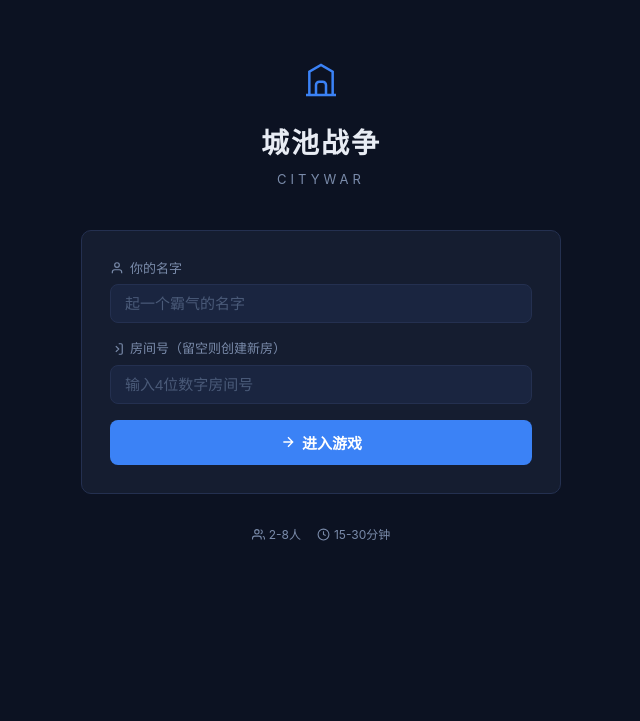
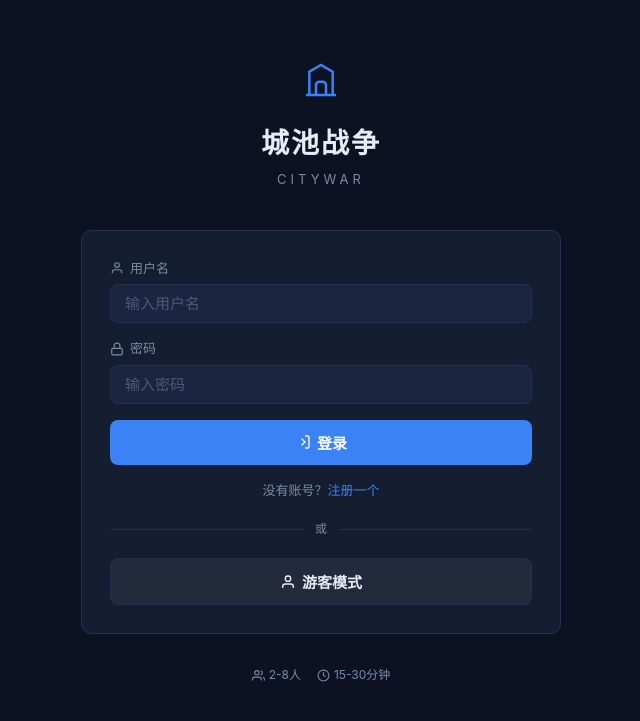
Before and after one commit to zz632/city-war, a Flask app: page / in a window 1280 px wide. Shown: the top 721 px of the page, without its empty margins (319-959 px from the left). Run offline with Flask 3, Linux system fonts and the light colour scheme.

Commit message:
解决了一些已知问题。

```diff
--- a/app.py
+++ b/app.py
@@ -7,7 +7,8 @@ CityWar Game - Flask Main Application
 
 import os
 import uuid
-from flask import Flask, render_template, request, jsonify
+import hashlib
+from flask import Flask, render_template, request, jsonify, session
 from flask_socketio import SocketIO, emit, join_room, leave_room
 
 app = Flask(__name__)
@@ -24,6 +25,104 @@ from websocket.events import init_socket_events
 room_manager = RoomManager()
 
 init_socket_events(socketio, room_manager)
+
+# ===== 在线模式 & 用户系统 =====
+ONLINE_MODE = os.environ.get('ONLINE_MODE', '').lower() in ('1', 'true', 'yes')
+users = {}  # username -> {password_hash, display_name}
+sessions = {}  # session_token -> username
+
+
+def _hash_password(password):
+    return hashlib.sha256(password.encode('utf-8')).hexdigest()
+
+
+def _check_login():
+    """检查是否已登录，返回 username 或 None"""
+    token = request.headers.get('Authorization', '').replace('Bearer ', '')
+    if not token:
+        token = request.args.get('token', '')
+    if token and token in sessions:
+        return sessions[token]
+    return None
+
+
+@app.before_request
+def require_login_online():
+    """在线模式下，未登录用户只能访问登录相关页面"""
+    if not ONLINE_MODE:
+        return
+    # 允许的路径（无需登录）
+    path = request.path
+    if path.startswith('/api/auth/'):
+        return
+    if path.startswith('/static/'):
+        return
+    # 检查登录状态
+    username = _check_login()
+    if username:
+        return
+    # 未登录：页面请求返回首页（让前端显示登录），API 请求返回 401
+    if path.startswith('/api/'):
+        return jsonify({'success': False, 'message': '请先登录'}), 401
+    # 页面请求放行，由前端判断显示登录界面
+    return None
+
+
+@app.route('/api/auth/register', methods=['POST'])
+def api_register():
+    data = request.get_json() or {}
+    username = data.get('username', '').strip()
+    password = data.get('password', '')
+    display_name = data.get('display_name', '').strip() or username
+
+    if not username or not password:
+        return jsonify({'success': False, 'message': '用户名和密码不能为空'}), 400
+    if len(username) < 2 or len(username) > 12:
+        return jsonify({'success': False, 'message': '用户名需要2-12个字符'}), 400
+    if len(password) < 4:
+        return jsonify({'success': False, 'message': '密码至少4个字符'}), 400
+    if username in users:
+        return jsonify({'success': False, 'message': '用户名已被占用'}), 400
+
+    users[username] = {
+        'password_hash': _hash_password(password),
+        'display_name': display_name,
+    }
+    # 自动登录
+    token = uuid.uuid4().hex
+    sessions[token] = username
+    return jsonify({'success': True, 'token': token, 'username': username, 'display_name': display_name})
+
+
+@app.route('/api/auth/login', methods=['POST'])
+def api_login():
+    data = request.get_json() or {}
+    username = data.get('username', '').strip()
+    password = data.get('password', '')
+
+    if not username or not password:
+        return jsonify({'success': False, 'message': '用户名和密码不能为空'}), 400
+
+    user = users.get(username)
+    if not user or user['password_hash'] != _hash_password(password):
+        return jsonify({'success': False, 'message': '用户名或密码错误'}), 401
+
+    token = uuid.uuid4().hex
+    sessions[token] = username
+    return jsonify({'success': True, 'token': token, 'username': username, 'display_name': user['display_name']})
+
+
+@app.route('/api/auth/check', methods=['GET'])
+def api_auth_check():
+    username = _check_login()
+    if username and username in users:
+        return jsonify({'success': True, 'username': username, 'display_name': users[username]['display_name']})
+    return jsonify({'success': False})
+
+
+@app.route('/api/auth/online_mode', methods=['GET'])
+def api_online_mode():
+    return jsonify({'online': ONLINE_MODE})
 
 ERROR_PAGE_STYLE = '''
 <style>
--- a/run.py
+++ b/run.py
@@ -15,6 +15,7 @@ import webview
 from server import wait_for_server
 
 LOCK_PORT = 15432
+ONLINE_URL = 'https://citywar.onrender.com'
 WINDOW_TITLE = '城池战争 CityWar'
 WINDOW_WIDTH = 1100
 WINDOW_HEIGHT = 750
@@ -48,7 +49,8 @@ class GameApi:
     def select_online(self):
         w = _get_window()
         if w:
-            w.evaluate_js('showOnlineTip()')
+            w.set_title(WINDOW_TITLE)
+            w.load_url(ONLINE_URL)
 
     def go_back(self):
         w = _get_window()
@@ -324,7 +326,7 @@ body {
     <!-- 页面1：模式选择 -->
     <div id="page-mode" class="page-section active">
         <div class="card">
-            <div id="online-tip" class="online-tip">在线游戏即将开放，敬请期待</div>
+            <div id="online-tip" class="online-tip" style="display:none">正在连接在线服务器...</div>
             <button class="mode-btn" onclick="window.pywebview.api.select_online()">
                 <svg viewBox="0 0 24 24"><circle cx="12" cy="12" r="10"/><path d="M2 12h20M12 2a15.3 15.3 0 014 10 15.3 15.3 0 01-4 10 15.3 15.3 0 01-4-10A15.3 15.3 0 0112 2z"/></svg>
                 <div class="mode-btn-text">
--- a/static/css/main.css
+++ b/static/css/main.css
@@ -214,6 +214,75 @@ body {
     gap: 8px;
 }
 .room-row .field-input { flex: 1; }
+
+.auth-switch {
+    text-align: center;
+    margin-top: 16px;
+    font-size: 13px;
+    color: var(--text-dim);
+}
+.auth-switch a {
+    color: var(--primary);
+    text-decoration: none;
+}
+.auth-switch a:hover {
+    text-decoration: underline;
+}
+
+.logged-in-info {
+    display: flex;
+    align-items: center;
+    justify-content: space-between;
+    padding: 8px 12px;
+    margin-bottom: 16px;
+    background: rgba(59,130,246,.08);
+    border: 1px solid rgba(59,130,246,.2);
+    border-radius: 8px;
+    font-size: 14px;
+}
+.logged-in-info span {
+    color: var(--primary);
+    font-weight: 500;
+}
+.btn-logout {
+    background: none;
+    border: none;
+    color: var(--text-dim);
+    font-size: 13px;
+    cursor: pointer;
+    padding: 2px 8px;
+    border-radius: 4px;
+}
+.btn-logout:hover {
+    color: var(--text);
+    background: rgba(255,255,255,.06);
+}
+
+.divider {
+    display: flex;
+    align-items: center;
+    margin: 20px 0;
+    gap: 12px;
+}
+.divider::before, .divider::after {
+    content: '';
+    flex: 1;
+    height: 1px;
+    background: var(--border);
+}
+.divider span {
+    font-size: 12px;
+    color: var(--text-dim);
+}
+
+.btn-secondary {
+    background: rgba(255,255,255,.06);
+    border: 1px solid var(--border);
+    color: var(--text);
+}
+.btn-secondary:hover {
+    background: rgba(255,255,255,.1);
+}
 
 .info-row {
     display: flex;
--- a/static/js/main.js
+++ b/static/js/main.js
@@ -9,6 +9,13 @@ let actionSubmitted = false; // 是否已提交
 let _lastRenderedRound = 0;  // 上次渲染的回合号，用于判断是否需要保持行动状态
 let duelTargetId = null;    // 约战目标
 let amSpectator = false;    // 是否是观战者
+let authToken = localStorage.getItem('auth_token') || '';
+let isOnlineMode = false;
+let loggedInDisplayName = '';
+
+function authHeaders() {
+    return authToken ? { 'Authorization': 'Bearer ' + authToken } : {};
+}
 
 document.addEventListener('DOMContentLoaded', () => {
     const page = document.body.dataset.page;
@@ -29,12 +36,58 @@ function toast(msg, type = 'info') {
 
 // ===== 首页 =====
 function initHome() {
+    // 检测是否在线模式
+    fetch('/api/auth/online_mode').then(r => r.json()).then(data => {
+        isOnlineMode = data.online;
+        if (isOnlineMode) {
+            // 在线模式：隐藏游客按钮
+            document.getElementById('guest-entry').style.display = 'none';
+            checkExistingLogin();
+        } else {
+            // 本地模式：显示游客按钮
+            document.getElementById('guest-entry').style.display = 'block';
+            checkExistingLogin();
+        }
+    }).catch(() => {
+        document.getElementById('guest-entry').style.display = 'block';
+        showAuthSection();
+    });
+
+    // 登录/注册切换
+    document.getElementById('showRegister').addEventListener('click', e => {
+        e.preventDefault();
+        document.getElementById('auth-login').style.display = 'none';
+        document.getElementById('auth-register').style.display = 'block';
+    });
+    document.getElementById('showLogin').addEventListener('click', e => {
+        e.preventDefault();
+        document.getElementById('auth-register').style.display = 'none';
+        document.getElementById('auth-login').style.display = 'block';
+    });
+
+    // 登录
+    document.getElementById('loginBtn').addEventListener('click', doLogin);
+    document.getElementById('loginPassword').addEventListener('keypress', e => { if (e.key === 'Enter') doLogin(); });
+
+    // 注册
+    document.getElementById('registerBtn').addEventListener('click', doRegister);
+    document.getElementById('regPassword').addEventListener('keypress', e => { if (e.key === 'Enter') doRegister(); });
+
+    // 退出登录
+    document.getElementById('logoutBtn').addEventListener('click', doLogout);
+
+    // 游客模式
+    document.getElementById('guestBtn').addEventListener('click', () => {
+        showGameSection();
+    });
+
+    // 游戏进入
     const enterBtn = document.getElementById('enterBtn');
     const playerNameInput = document.getElementById('playerName');
     const roomCodeInput = document.getElementById('roomCode');
 
     enterBtn.addEventListener('click', () => {
-        const name = playerNameInput.value.trim();
+        const name = isOnlineMode ? loggedInDisplayName : playerNameInput.value.trim();
         if (!name) {
             toast('请输入你的名字', 'error');
             playerNameInput.focus();
@@ -52,18 +105,115 @@ function initHome() {
     playerNameInput.addEventListener('keypress', e => { if (e.key === 'Enter') enterBtn.click(); });
 }
 
+function showAuthSection() {
+    document.getElementById('auth-section').style.display = 'block';
+    document.getElementById('game-section').style.display = 'none';
+}
+
+function showGameSection() {
+    document.getElementById('auth-section').style.display = 'none';
+    document.getElementById('game-section').style.display = 'block';
+    if (isOnlineMode || loggedInDisplayName) {
+        // 在线模式或已登录：隐藏名字输入，显示登录信息
+        document.getElementById('local-name-field').style.display = 'none';
+        document.getElementById('logged-in-info').style.display = 'flex';
+        document.getElementById('logged-in-name').textContent = loggedInDisplayName || '游客';
+    } else {
+        // 本地游客模式：显示名字输入
+        document.getElementById('local-name-field').style.display = 'block';
+        document.getElementById('logged-in-info').style.display = 'none';
+    }
+}
+
+async function checkExistingLogin() {
+    if (!authToken) {
+        showAuthSection();
+        return;
+    }
+    try {
+        const res = await fetch('/api/auth/check', { headers: authHeaders() });
+        const data = await res.json();
+        if (data.success) {
+            loggedInDisplayName = data.display_name;
+            showGameSection();
+        } else {
+            authToken = '';
+            localStorage.removeItem('auth_token');
+            showAuthSection();
+        }
+    } catch (e) {
+        showAuthSection();
+    }
+}
+
+async function doLogin() {
+    const username = document.getElementById('loginUsername').value.trim();
+    const password = document.getElementById('loginPassword').value;
+    if (!username || !password) { toast('请输入用户名和密码', 'error'); return; }
+    try {
+        const res = await fetch('/api/auth/login', {
+            method: 'POST',
+            headers: { 'Content-Type': 'application/json' },
+            body: JSON.stringify({ username, password })
+        });
+        const data = await res.json();
+        if (data.success) {
+            authToken = data.token;
+            loggedInDisplayName = data.display_name;
+            localStorage.setItem('auth_token', authToken);
+            showGameSection();
+        } else {
+            toast(data.message || '登录失败', 'error');
+        }
+    } catch (e) {
+        toast('网络错误', 'error');
+    }
+}
+
+async function doRegister() {
+    const username = document.getElementById('regUsername').value.trim();
+    const display_name = document.getElementById('regDisplayName').value.trim();
+    const password = document.getElementById('regPassword').value;
+    if (!username || !password) { toast('请填写用户名和密码', 'error'); return; }
+    try {
+        const res = await fetch('/api/auth/register', {
+            method: 'POST',
+            headers: { 'Content-Type': 'application/json' },
+            body: JSON.stringify({ username, display_name, password })
+        });
+        const data = await res.json();
+        if (data.success) {
+            authToken = data.token;
+            loggedInDisplayName = data.display_name;
+            localStorage.setItem('auth_token', authToken);
+            showGameSection();
+        } else {
+            toast(data.message || '注册失败', 'error');
+        }
+    } catch (e) {
+        toast('网络错误', 'error');
+    }
+}
+
+function doLogout() {
+    authToken = '';
+    loggedInDisplayName = '';
+    localStorage.removeItem('auth_token');
+    showAuthSection();
+}
+
 async function createRoom(name) {
     try {
         const res = await fetch('/api/rooms', {
             method: 'POST',
-            headers: { 'Content-Type': 'application/json' },
+            headers: { 'Content-Type': 'application/json', ...authHeaders() },
             body: JSON.stringify({ player_name: name })
         });
         const data = await res.json();
         if (data.success) {
             myPlayerId = data.player.id;
             myRoomId = data.room.id;
-            window.location.href = '/lobby/' + myRoomId + '?pid=' + myPlayerId;
+            window.location.href = '/lobby/' + myRoomId + '?pid=' + myPlayerId + (authToken ? '&token=' + authToken : '');
         } else {
             toast(data.message || '创建失败', 'error');
         }
@@ -76,18 +226,18 @@ async function joinRoom(name, code) {
     try {
         const res = await fetch('/api/rooms/' + code + '/join', {
             method: 'POST',
-            headers: { 'Content-Type': 'application/json' },
+            headers: { 'Content-Type': 'application/json', ...authHeaders() },
             body: JSON.stringify({ player_name: name })
         });
         const data = await res.json();
         if (data.success) {
             myPlayerId = data.player.id;
             myRoomId = code;
-            // 游戏已开始则直接进游戏页（观战），否则进大厅
+            const tokenParam = authToken ? '&token=' + authToken : '';
             if (data.is_spectator) {
-                window.location.href = '/game/' + myRoomId + '?pid=' + myPlayerId;
+                window.location.href = '/game/' + myRoomId + '?pid=' + myPlayerId + tokenParam;
             } else {
-                window.location.href = '/lobby/' + myRoomId + '?pid=' + myPlayerId;
+                window.location.href = '/lobby/' + myRoomId + '?pid=' + myPlayerId + tokenParam;
             }
         } else {
             toast(data.message || '加入失败', 'error');
--- a/templates/index.html
+++ b/templates/index.html
@@ -17,17 +17,84 @@
             <div class="page-subtitle">CityWar</div>
         </div>
 
-        <!-- 主卡片 -->
-        <div class="card">
-            <!-- 玩家名 -->
-            <div class="field">
+        <!-- 登录/注册区域（在线模式显示） -->
+        <div id="auth-section" class="card" style="display:none">
+            <!-- 登录表单 -->
+            <div id="auth-login">
+                <div class="field">
+                    <label class="field-label">
+                        <svg viewBox="0 0 24 24"><path d="M20 21v-2a4 4 0 00-4-4H8a4 4 0 00-4 4v2"/><circle cx="12" cy="7" r="4"/></svg>
+                        <span>用户名</span>
+                    </label>
+                    <input type="text" id="loginUsername" class="field-input" placeholder="输入用户名" maxlength="12" autocomplete="off">
+                </div>
+                <div class="field">
+                    <label class="field-label">
+                        <svg viewBox="0 0 24 24"><rect x="3" y="11" width="18" height="11" rx="2"/><path d="M7 11V7a5 5 0 0110 0v4"/></svg>
+                        <span>密码</span>
+                    </label>
+                    <input type="password" id="loginPassword" class="field-input" placeholder="输入密码" autocomplete="off">
+                </div>
+                <button id="loginBtn" class="btn btn-primary btn-block btn-lg">
+                    <svg viewBox="0 0 24 24"><path d="M15 3h4a2 2 0 012 2v14a2 2 0 01-2 2h-4M10 17l5-5-5-5"/></svg>
+                    <span>登录</span>
+                </button>
+                <p class="auth-switch">没有账号？<a href="#" id="showRegister">注册一个</a></p>
+            </div>
+            <!-- 注册表单 -->
+            <div id="auth-register" style="display:none">
+                <div class="field">
+                    <label class="field-label">
+                        <svg viewBox="0 0 24 24"><path d="M20 21v-2a4 4 0 00-4-4H8a4 4 0 00-4 4v2"/><circle cx="12" cy="7" r="4"/></svg>
+                        <span>用户名</span>
+                    </label>
+                    <input type="text" id="regUsername" class="field-input" placeholder="2-12个字符" maxlength="12" autocomplete="off">
+                </div>
+                <div class="field">
+                    <label class="field-label">
+                        <svg viewBox="0 0 24 24"><path d="M20 21v-2a4 4 0 00-4-4H8a4 4 0 00-4 4v2"/><circle cx="12" cy="7" r="4"/></svg>
+                        <span>昵称</span>
+                    </label>
+                    <input type="text" id="regDisplayName" class="field-input" placeholder="游戏中显示的名字（留空同用户名）" maxlength="12" autocomplete="off">
+                </div>
+                <div class="field">
+                    <label class="field-label">
+                        <svg viewBox="0 0 24 24"><rect x="3" y="11" width="18" height="11" rx="2"/><path d="M7 11V7a5 5 0 0110 0v4"/></svg>
+                        <span>密码</span>
+                    </label>
+                    <input type="password" id="regPassword" class="field-input" placeholder="至少4个字符" autocomplete="off">
+                </div>
+                <button id="registerBtn" class="btn btn-primary btn-block btn-lg">
+                    <svg viewBox="0 0 24 24"><path d="M16 21v-2a4 4 0 00-4-4H5a4 4 0 00-4 4v2"/><circle cx="8.5" cy="7" r="4"/><path d="M20 8v6M23 11h-6"/></svg>
+                    <span>注册</span>
+                </button>
+                <p class="auth-switch">已有账号？<a href="#" id="showLogin">去登录</a></p>
+            </div>
+            <!-- 游客模式（仅本地模式显示） -->
+            <div id="guest-entry" style="display:none">
+                <div class="divider"><span>或</span></div>
+                <button id="guestBtn" class="btn btn-secondary btn-block btn-lg">
+                    <svg viewBox="0 0 24 24"><path d="M20 21v-2a4 4 0 00-4-4H8a4 4 0 00-4 4v2"/><circle cx="12" cy="7" r="4"/></svg>
+                    <span>游客模式</span>
+                </button>
+            </div>
+        </div>
+
+        <!-- 游戏主卡片（登录后或本地模式显示） -->
+        <div id="game-section" class="card" style="display:none">
+            <!-- 已登录提示（在线模式） -->
+            <div id="logged-in-info" class="logged-in-info" style="display:none">
+                <span id="logged-in-name"></span>
+                <button id="logoutBtn" class="btn-logout" title="退出登录">退出</button>
+            </div>
+            <!-- 玩家名（本地模式） -->
+            <div id="local-name-field" class="field">
                 <label class="field-label">
                     <svg viewBox="0 0 24 24"><path d="M20 21v-2a4 4 0 00-4-4H8a4 4 0 00-4 4v2"/><circle cx="12" cy="7" r="4"/></svg>
                     <span>你的名字</span>
                 </label>
                 <input type="text" id="playerName" class="field-input" placeholder="起一个霸气的名字" maxlength="12" autocomplete="off">
             </div>
-
             <!-- 房间号（可选） -->
             <div class="field">
                 <label class="field-label">
@@ -38,7 +105,6 @@
                     <input type="text" id="roomCode" class="field-input" placeholder="输入4位数字房间号" maxlength="4" autocomplete="off" inputmode="numeric">
                 </div>
             </div>
-
             <!-- 进入按钮 -->
             <button id="enterBtn" class="btn btn-primary btn-block btn-lg">
                 <svg viewBox="0 0 24 24"><path d="M5 12h14M12 5l7 7-7 7"/></svg>
```
Also changed, not shown: render.yaml (added, +14 -0 lines), .github/workflows/build.yml, README.md.
